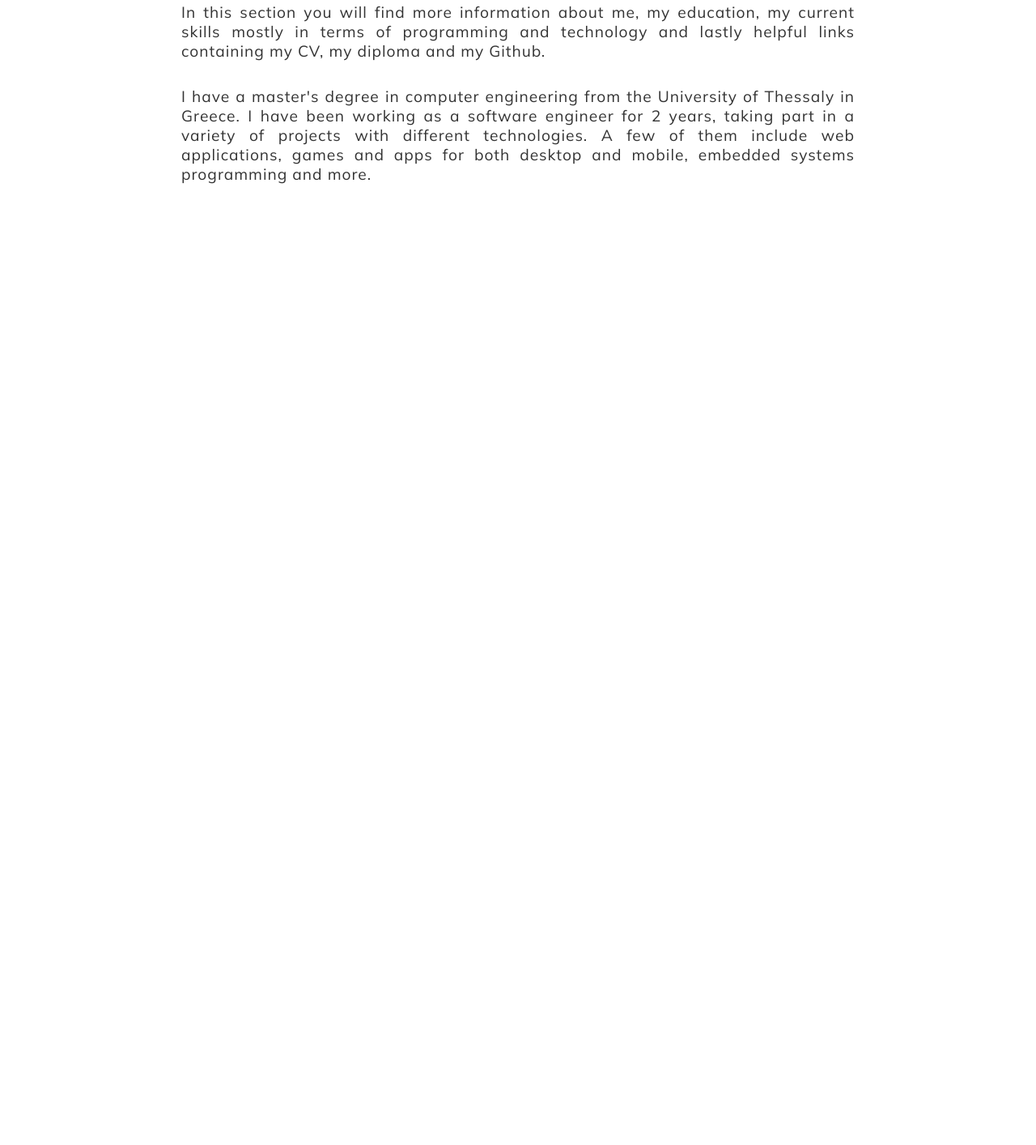
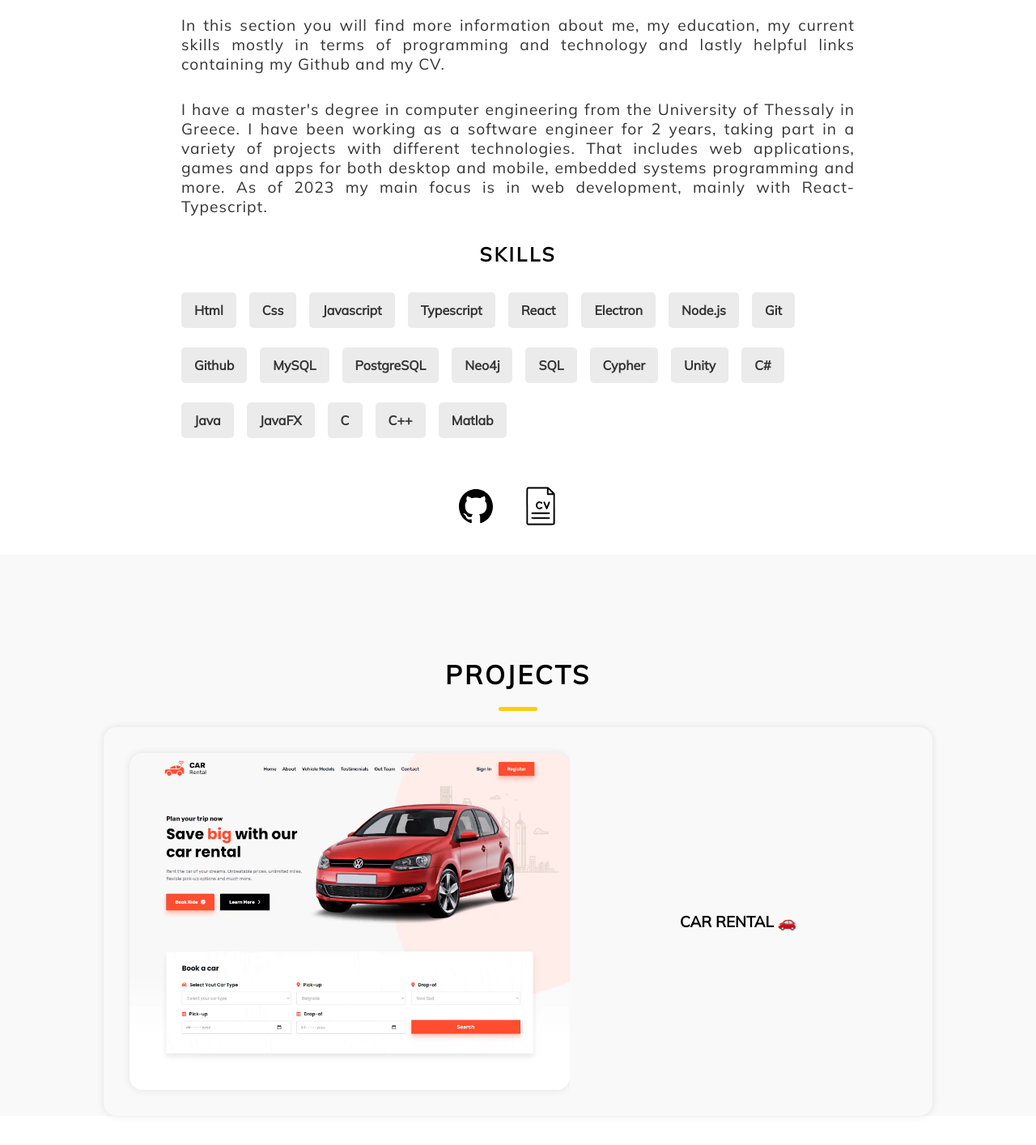
Before and after one commit to ApostolosFotopoulos/personal-website, a plain HTML site: page index.html in a window 1280 px wide. Shown: the part 1026-2440 px from the top of the page at 81% size. Before the commit the page ends 1269 px from the top, so only its background shows below. Drawn offline with Linux system fonts and the light colour scheme.

Commit message:
added about and projects

```diff
--- a/index.html
+++ b/index.html
@@ -40,20 +40,69 @@
         <button class="hero__button">Projects</button>
       </section>
       <section id="about" class="about">
-        <div class="about__top">
+        <div class="about__info">
           <h2 class="section-header">ABOUT ME</h2>
           <hr class="heading-divider" />
-          <p class="about__top-par">
+          <p class="about__info-par">
             In this section you will find more information about me, my education, my current skills mostly in terms of programming and technology and lastly
-            helpful links containing my CV, my diploma and my Github.
+            helpful links containing my Github and my CV.
           </p>
-          <p class="about__top-par">
+          <p class="about__info-par">
             I have a master's degree in computer engineering from the University of Thessaly in Greece. I have been working as a software engineer for 2 years,
-            taking part in a variety of projects with different technologies. A few of them include web applications, games and apps for both desktop and
-            mobile, embedded systems programming and more.
+            taking part in a variety of projects with different technologies. That includes web applications, games and apps for both desktop and mobile,
+            embedded systems programming and more. As of 2023 my main focus is in web development, mainly with React-Typescript.
           </p>
         </div>
-        <div class="about__bot"></div>
+        <div class="about__skills">
+          <h3 class="about__skills-header">SKILLS</h3>
+          <ul class="about__skills-list">
+            <li class="about__skills-item">Html</li>
+            <li class="about__skills-item">Css</li>
+            <li class="about__skills-item">Javascript</li>
+            <li class="about__skills-item">Typescript</li>
+            <li class="about__skills-item">React</li>
+            <li class="about__skills-item">Electron</li>
+            <li class="about__skills-item">Node.js</li>
+            <li class="about__skills-item">Git</li>
+            <li class="about__skills-item">Github</li>
+            <li class="about__skills-item">MySQL</li>
+            <li class="about__skills-item">PostgreSQL</li>
+            <li class="about__skills-item">Neo4j</li>
+            <li class="about__skills-item">SQL</li>
+            <li class="about__skills-item">Cypher</li>
+            <li class="about__skills-item">Unity</li>
+            <li class="about__skills-item">C#</li>
+            <li class="about__skills-item">Java</li>
+            <li class="about__skills-item">JavaFX</li>
+            <li class="about__skills-item">C</li>
+            <li class="about__skills-item">C++</li>
+            <li class="about__skills-item">Matlab</li>
+          </ul>
+        </div>
+        <div class="about__links">
+          <a href="https://github.com/ApostolosFotopoulos" class="about__links-link" rel="noreferrer" target="_blank">
+            <img src="img/github.svg" alt="Github" class="about__links-link-img" />
+          </a>
+          <a href="docs/CV-ApostolosFotopoulos.pdf" class="about__links-link" rel="help" download>
+            <img src="img/cv.svg" alt="CV" class="about__links-link-img" />
+          </a>
+        </div>
+      </section>
+      <section id="projects" class="projects">
+        <div class="projects__info">
+          <h2 class="section-header">PROJECTS</h2>
+          <hr class="heading-divider" />
+        </div>
+        <ul class="projects__list">
+          <li class="projects__list-item">
+            <a class="projects__list-item-link" href="https://car-rental-ten.vercel.app/" rel="noreferrer" target="_blank">
+              <img class="projects__list-item-img" src="img/aa.webp" alt="website" />
+            </a>
+            <div class="projects__list-item-info">
+              <h3 class="projects__list-item-header">CAR RENTAL 🚗</h3>
+            </div>
+          </li>
+        </ul>
       </section>
     </main>
     <footer></footer>
--- a/style.css
+++ b/style.css
@@ -21,20 +21,35 @@ img {
   --FF-MAIN: "Mulish", sans-serif;
   --NAV-FONT-SIZE: 1.2rem;
 
-  /* COLORS */
+  /* BG COLORS */
   --NAVBAR-BG-COLOR: white;
+  --SKILLS-BG-COLOR: rgba(153, 153, 153, 0.2);
+  --MOBILE-MENU-BG-COLOR: white;
+  --MAIN-BG-COLOR: white;
+  --ALT-BG-COLOR: #f9f9f9;
+
+  /* HAMBURGER MENU */
+  --HAMBURGER-LINES-COLOR: black;
+  --HAMBURGER-LINES-HOVER-COLOR: #facf0f;
+
+  /* FONT COLORS */
   --FONT-COLOR: black;
   --PAR-FONT-COLOR: #333333;
+
+  /* HOVER COLORS */
   --HOVER-COLOR: #facf0f;
-  --HAMBURGER-LINES-COLOR: black;
-  --HAMBURGER-LINES-HOVER-COLOR: #facf0f;
-  --MOBILE-MENU-BG-COLOR: white;
+
+  /* WIDTHS */
+  --DESKTOP-PAGE-WIDTH: 65%;
+  --MOBILE-PAGE-WIDTH: 80%;
+
+  /* HEIGHTS */
+  --PROJECT-HEIGHT: 30rem;
 }
 
 /* GENERAL STYLES */
 html {
   scroll-behavior: smooth;
-  /* font-size: 1rem; */
   font-family: var(--FF-MAIN);
 }
 
@@ -64,8 +79,9 @@ a:hover {
   color: var(--FONT-COLOR);
   justify-content: space-between;
   align-items: center;
-  padding: 1.2em;
+  padding: 1.2rem;
   font-size: var(--NAV-FONT-SIZE);
+  z-index: 2;
 }
 
 .navbar__h1 {
@@ -79,7 +95,7 @@ a:hover {
 }
 
 .navbar__ul-item {
-  padding-right: 2em;
+  padding-right: 2rem;
 }
 
 /* HAMBURGER MENU */
@@ -97,17 +113,13 @@ a:hover {
   cursor: pointer;
 }
 
-.hamburger-lines:hover .hamburger-lines__line {
-  background-color: var(--HAMBURGER-LINES-HOVER-COLOR);
-}
-
 .hamburger-lines__line {
   height: 4px;
   width: 32px;
   background-color: var(--HAMBURGER-LINES-COLOR);
   border-radius: 5px;
   position: absolute;
-  transition: all 0.5s;
+  transition: transform 0.5s;
 }
 
 .hamburger-lines__line--top {
@@ -115,7 +127,7 @@ a:hover {
 }
 
 .hamburger-lines__line--mid {
-  transition: all 0.25s;
+  transition: transform 0.25s;
 }
 
 .hamburger-lines__line--bot {
@@ -143,7 +155,7 @@ a:hover {
   left: 0;
   background-color: var(--MOBILE-MENU-BG-COLOR);
   overflow-x: hidden;
-  transition: 0.5s;
+  transition: width 0.5s;
 }
 
 .mobile-menu--opened {
@@ -163,16 +175,9 @@ a:hover {
   text-decoration: none;
   font-size: 36px;
   display: block;
-  transition: 0.3s;
 }
 
 /* MAIN */
-main {
-  background-color: rgb(81, 81, 81);
-  height: 1000px;
-  width: auto;
-}
-
 .section-header {
   font-size: 2rem;
   text-align: center;
@@ -238,22 +243,141 @@ main {
 }
 
 /* ABOUT */
+.about {
+  display: flex;
+  flex-direction: column;
+  background-color: var(--MAIN-BG-COLOR);
+  justify-content: center;
+  align-items: center;
+}
 
-.about__top {
-  background-color: #ffffff;
+.about__info {
   display: flex;
   flex-direction: column;
   align-items: center;
   justify-content: center;
+  width: var(--DESKTOP-PAGE-WIDTH);
 }
 
-.about__top-par {
+.about__info-par {
   color: var(--PAR-FONT-COLOR);
   font-size: 1.2rem;
   text-align: justify;
   letter-spacing: 1px;
-  margin: 1rem 3rem;
-  width: 65%;
+  margin-top: 2rem;
+}
+
+.about__skills {
+  display: flex;
+  flex-direction: column;
+  align-items: center;
+  justify-content: center;
+  width: var(--DESKTOP-PAGE-WIDTH);
+}
+
+.about__skills-header {
+  font-size: 1.5rem;
+  text-align: center;
+  letter-spacing: 3px;
+  margin-top: 2rem;
+}
+
+.about__skills-list {
+  display: flex;
+  flex-wrap: wrap;
+  justify-content: left;
+  margin-top: 2rem;
+  list-style: none;
+}
+
+.about__skills-item {
+  padding: 0.75rem 1rem;
+  margin-bottom: 1.5rem;
+  margin-right: 1rem;
+  font-size: 1rem;
+  background: var(--SKILLS-BG-COLOR);
+  border-radius: 5px;
+  font-weight: 600;
+  color: var(--PAR-FONT-COLOR);
+}
+
+.about__links {
+  display: flex;
+  flex-direction: row;
+  justify-content: center;
+  margin-top: 2rem;
+  margin-bottom: 2rem;
+  width: var(--DESKTOP-PAGE-WIDTH);
+}
+
+.about__links-link {
+  width: 3.5rem;
+  display: block;
+  padding: 0.25rem;
+  margin-right: 1.5rem;
+  border-radius: 5px;
+}
+
+/* PROJECTS */
+.projects {
+  display: flex;
+  flex-direction: column;
+  background-color: var(--ALT-BG-COLOR);
+  justify-content: center;
+  align-items: center;
+}
+
+.projects__info {
+  display: flex;
+  flex-direction: column;
+  align-items: center;
+  justify-content: center;
+  width: var(--DESKTOP-PAGE-WIDTH);
+}
+
+.projects__list {
+  display: flex;
+  flex-direction: column;
+  align-items: center;
+  justify-content: center;
+  width: var(--DESKTOP-PAGE-WIDTH);
+  list-style: none;
+}
+
+.projects__list-item {
+  display: flex;
+  flex-direction: row;
+  padding: 2rem;
+  border-radius: 16px;
+  height: var(--PROJECT-HEIGHT);
+  box-shadow: 0 0 10px rgba(0, 0, 0, 0.1);
+}
+
+.projects__list-item-link {
+  display: block;
+  border-radius: 16px;
+  box-shadow: 0 0 10px rgba(0, 0, 0, 0.1);
+  overflow: hidden;
+  width: 34rem;
+}
+
+.projects__list-item-img {
+  transform: translateY(0%);
+  transition: transform 10s ease-in-out;
+}
+
+.projects__list-item-img:hover {
+  /*-4rem because of padding of parent element*/
+  transform: translateY(calc(-100% + var(--PROJECT-HEIGHT) - 4rem));
+}
+
+.projects__list-item-info {
+  display: flex;
+  flex-direction: column;
+  background-color: var(--ALT-BG-COLOR);
+  justify-content: center;
+  align-items: center;
+  width: 26rem;
 }
 
 /* UTILITY CLASSES */
@@ -265,7 +389,7 @@ main {
 @media screen and (max-width: 768px) {
   /* HEADER */
   .navbar {
-    padding: 1em;
+    padding: 1rem;
   }
 
   .navbar__ul {
@@ -293,4 +417,30 @@ main {
   .hero__text {
     font-size: 1.5rem;
   }
+
+  /* ABOUT */
+  .about__info {
+    width: var(--MOBILE-PAGE-WIDTH);
+  }
+
+  .about__info-par {
+    text-align: left;
+    font-size: 1rem;
+  }
+
+  .about__skills {
+    width: var(--MOBILE-PAGE-WIDTH);
+  }
+
+  .about__skills-item {
+    font-size: 0.85rem;
+  }
+
+  .about__links {
+    width: var(--MOBILE-PAGE-WIDTH);
+  }
 }
+
+main {
+  height: 500rem;
+}
```
Also changed, not shown: img/aa.webp (added), img/cv.svg (added), img/github.svg (added), 1 other file.
